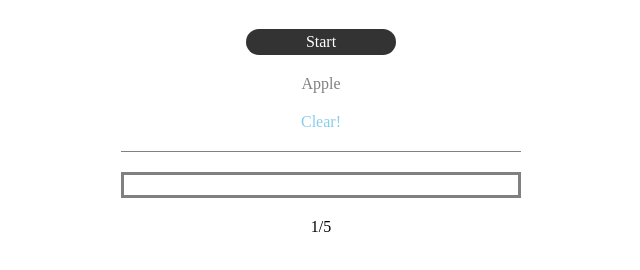
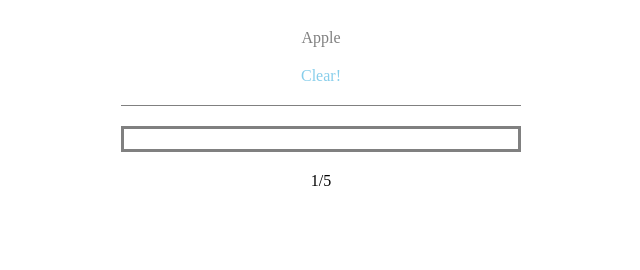
Before and after one commit to totonoizm/typing_vue, a plain HTML site: page index.html in a window 1280 px wide. Both pictures are taken after a click on the button "Start". Shown: the part 90-360 px from the top of the page, without its empty margins (319-959 px from the left). Drawn offline with nearby package versions, Linux system fonts and the light colour scheme.

Commit message:
startbutton

```diff
--- a/index.html
+++ b/index.html
@@ -10,22 +10,37 @@
   <title>Vue_typing</title>
 </head>
 <body>
-  <div class="container">
+  <div id="app" class="container">
     <div class="title">
       <h1>TypingGAME</h1>
       <div class="marker"></div>
     </div>
-    <button class="start_btn mb-20">Start</button>
-    <div class="question mb-20">Apple</div>
-    <div class="clear">Clear!</div>
+    <button v-if="startflag != true" class="start_btn mb-20" @click="gamestart">Start</button>
+    <div v-if="startflag == true">
+      <div class="question mb-20">Apple</div>
+      <div class="clear">Clear!</div>
 
-    <div class="typeform_wrapper mb-20">
-      <input type="text" class="type_form">
+      <div class="typeform_wrapper mb-20">
+        <input type="text" class="type_form">
+      </div>
     </div>
     <div class="gauge_wrapper mb-20">
       <div class="gauge"></div>
     </div>
     <div class="counter">1/5    </div>
   </div>
+  <script>
+    new Vue({
+      el:"#app",
+      data:{
+        startflag:""
+      },
+      methods:{
+        gamestart:function(){
+          this.startflag = true;
+        }
+      }
+    })
+  </script>
 </body>
 </html>
```
